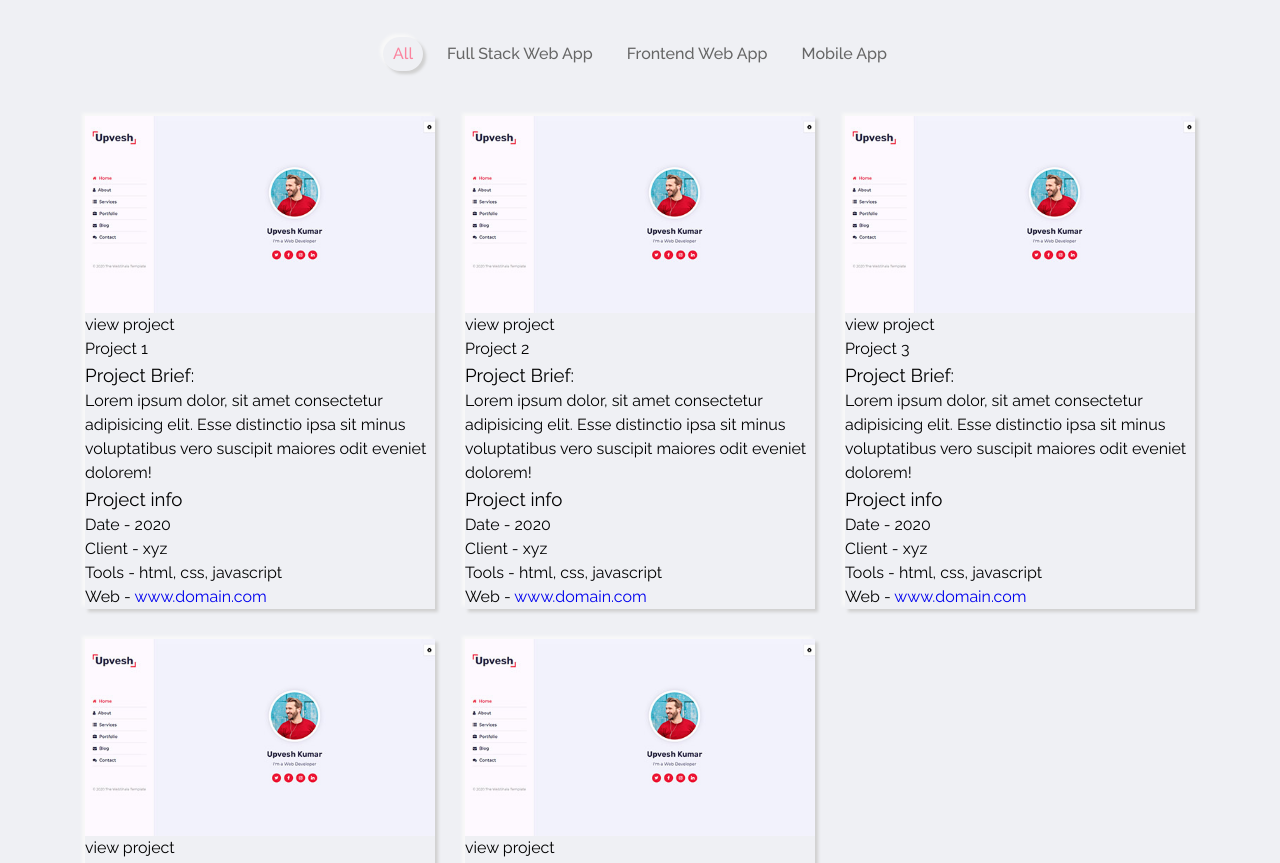
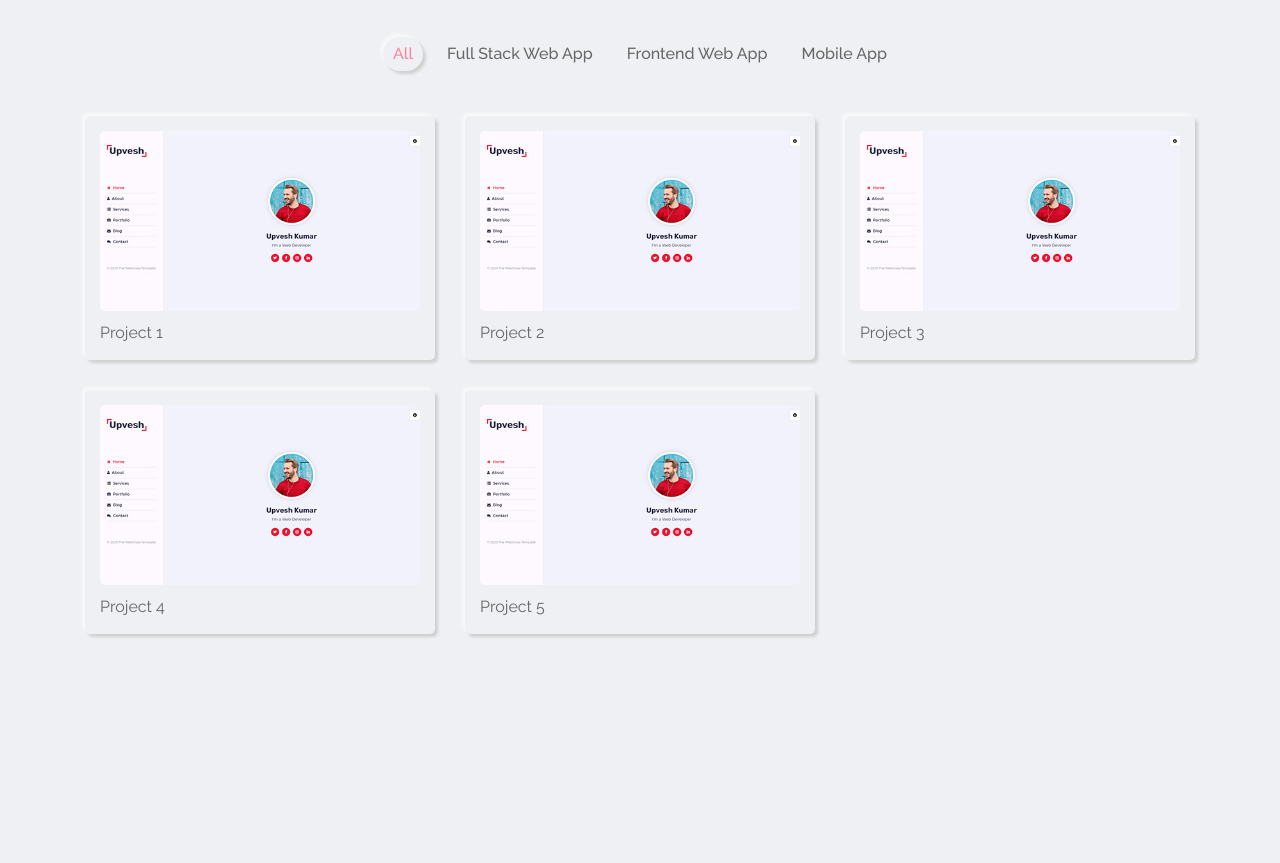
Before and after one commit to Samin1615088/my-portpholi, a plain HTML site: page index.html in a window 1280 px wide. Shown: the part 2932-3795 px from the top of the page. After the commit the page ends 3661 px from the top, so only its background shows below. Drawn offline with Linux system fonts and the light colour scheme; files whose address does not match are found by name.

Commit message:
basic card design completed

```diff
--- a/css/style.css
+++ b/css/style.css
@@ -723,17 +723,17 @@ portfolio section
   padding: 80px 0 80px;
   min-height: 100vh;
 }
-.portfolio-section .section-title{
+.portfolio-section .section-title {
   margin-bottom: 40px;
 }
-.portfolio-section .portfolio-filter{
+.portfolio-section .portfolio-filter {
   padding: 0 15px;
   flex: 0 0 100%;
   max-width: 100%;
   text-align: center;
   margin-bottom: 20px;
 }
-.portfolio-section .filter-item{
+.portfolio-section .filter-item {
   display: inline-block;
   margin: 0 5px 10px;
   padding: 5px 10px;
@@ -745,17 +745,35 @@ portfolio section
   font-size: 16px;
   transition: all 0.3s ease;
 }
-.portfolio-section .filter-item:hover:not(.active){
-  opacity: .5;
+.portfolio-section .filter-item:hover:not(.active) {
+  opacity: 0.5;
 }
-.portfolio-section .filter-item.active{
+.portfolio-section .filter-item.active {
   color: var(--skin-color);
 }
-.portfolio-section .portfolio-item{
+.portfolio-section .portfolio-item {
   flex: 0 0 33.33%;
   max-width: 33.33%;
   padding: 15px;
+  cursor: pointer;
 }
-.portfolio-section .portfolio-item-details{
-  display: block;
+.portfolio-section .portfolio-item-inner {
+  padding: 15px;
+  border-radius: 5px;
 }
+.portfolio-section .portfolio-item-inner p{
+  font-size:16px;
+  margin: 10px 0 0;
+  color: var(--text-black-600);
+  text-transform: capitalize;
+}
+.portfolio-section .portfolio-item-img img {
+  border-radius: 5px;
+  width: 100%;
+}
+.portfolio-section .portfolio-item-img .view-project{
+  display: none;
+}
+.portfolio-section .portfolio-item-details {
+  display: none;
+}
--- a/index.html
+++ b/index.html
@@ -433,7 +433,7 @@
         <!-- portfolio item start -->
         <div class="portfolio-item" data-category="full-stack-web-app">
           <div class="portfolio-item-inner outer-shadow">
-            <div class="protfolio-item-img">
+            <div class="portfolio-item-img">
               <img src="img/portfolio//thumb/project-1.png" alt="portfolio thumb"
                 data-screenshot="img/portfolio/large/project-1/1.png,img/portfolio/large/project-1/2.png">
               <!-- view project btn -->
@@ -467,7 +467,7 @@
         <!-- portfolio item start -->
         <div class="portfolio-item" data-category="full-stack-web-app">
           <div class="portfolio-item-inner outer-shadow">
-            <div class="protfolio-item-img">
+            <div class="portfolio-item-img">
               <img src="img/portfolio//thumb/project-1.png" alt="portfolio thumb"
                 data-screenshot="img/portfolio/large/project-1/1.png,img/portfolio/large/project-1/2.png">
               <!-- view project btn -->
@@ -501,7 +501,7 @@
         <!-- portfolio item start -->
         <div class="portfolio-item" data-category="full-stack-web-app">
           <div class="portfolio-item-inner outer-shadow">
-            <div class="protfolio-item-img">
+            <div class="portfolio-item-img">
               <img src="img/portfolio//thumb/project-1.png" alt="portfolio thumb"
                 data-screenshot="img/portfolio/large/project-1/1.png,img/portfolio/large/project-1/2.png">
               <!-- view project btn -->
@@ -535,7 +535,7 @@
         <!-- portfolio item start -->
         <div class="portfolio-item" data-category="frontend-web-app">
           <div class="portfolio-item-inner outer-shadow">
-            <div class="protfolio-item-img">
+            <div class="portfolio-item-img">
               <img src="img/portfolio//thumb/project-1.png" alt="portfolio thumb"
                 data-screenshot="img/portfolio/large/project-1/1.png,img/portfolio/large/project-1/2.png">
               <!-- view project btn -->
@@ -570,7 +570,7 @@
         <!-- portfolio item start -->
         <div class="portfolio-item" data-category="mobile-app">
           <div class="portfolio-item-inner outer-shadow">
-            <div class="protfolio-item-img">
+            <div class="portfolio-item-img">
               <img src="img/portfolio//thumb/project-1.png" alt="portfolio thumb"
                 data-screenshot="img/portfolio/large/project-1/1.png,img/portfolio/large/project-1/2.png">
               <!-- view project btn -->
```
